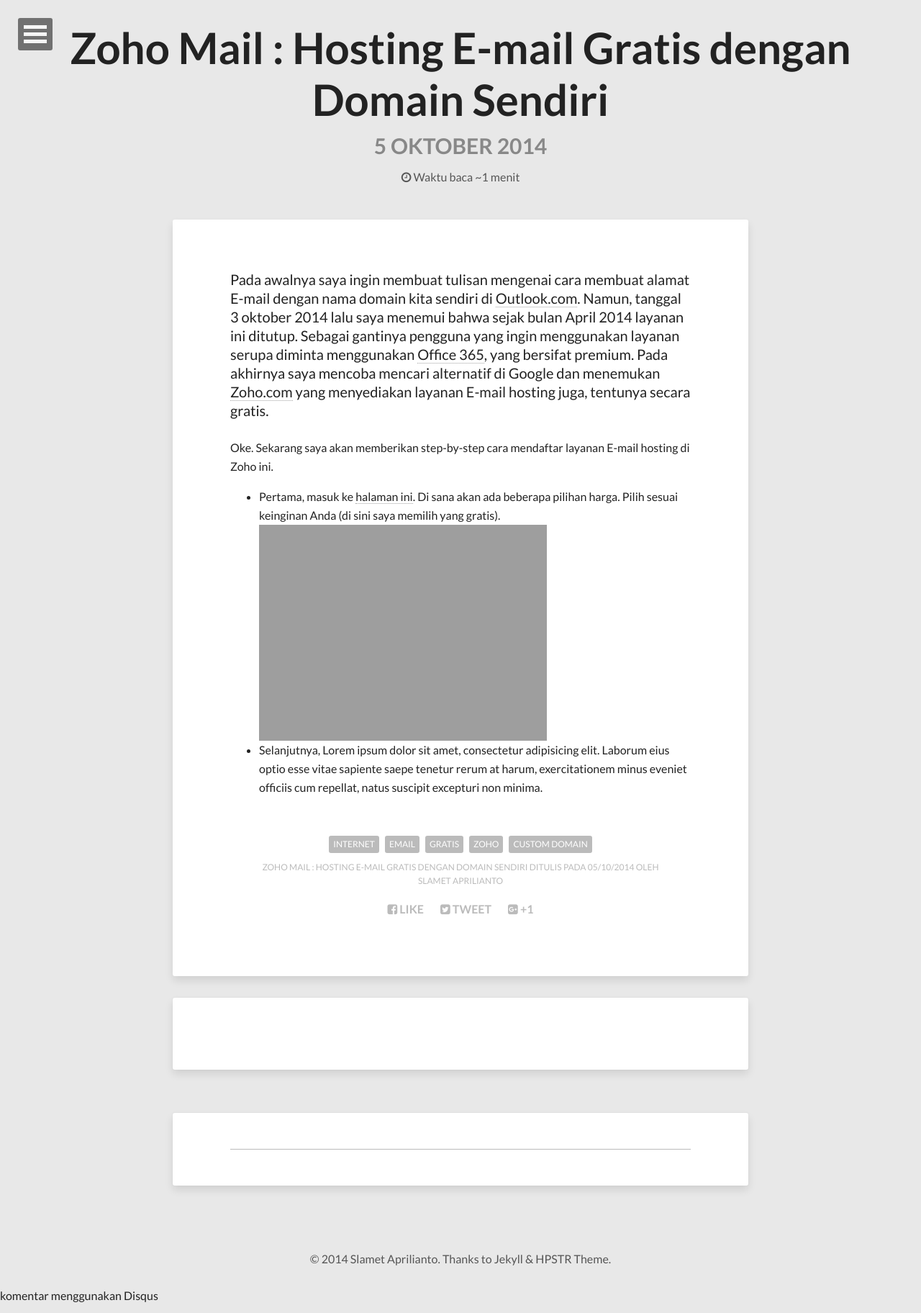
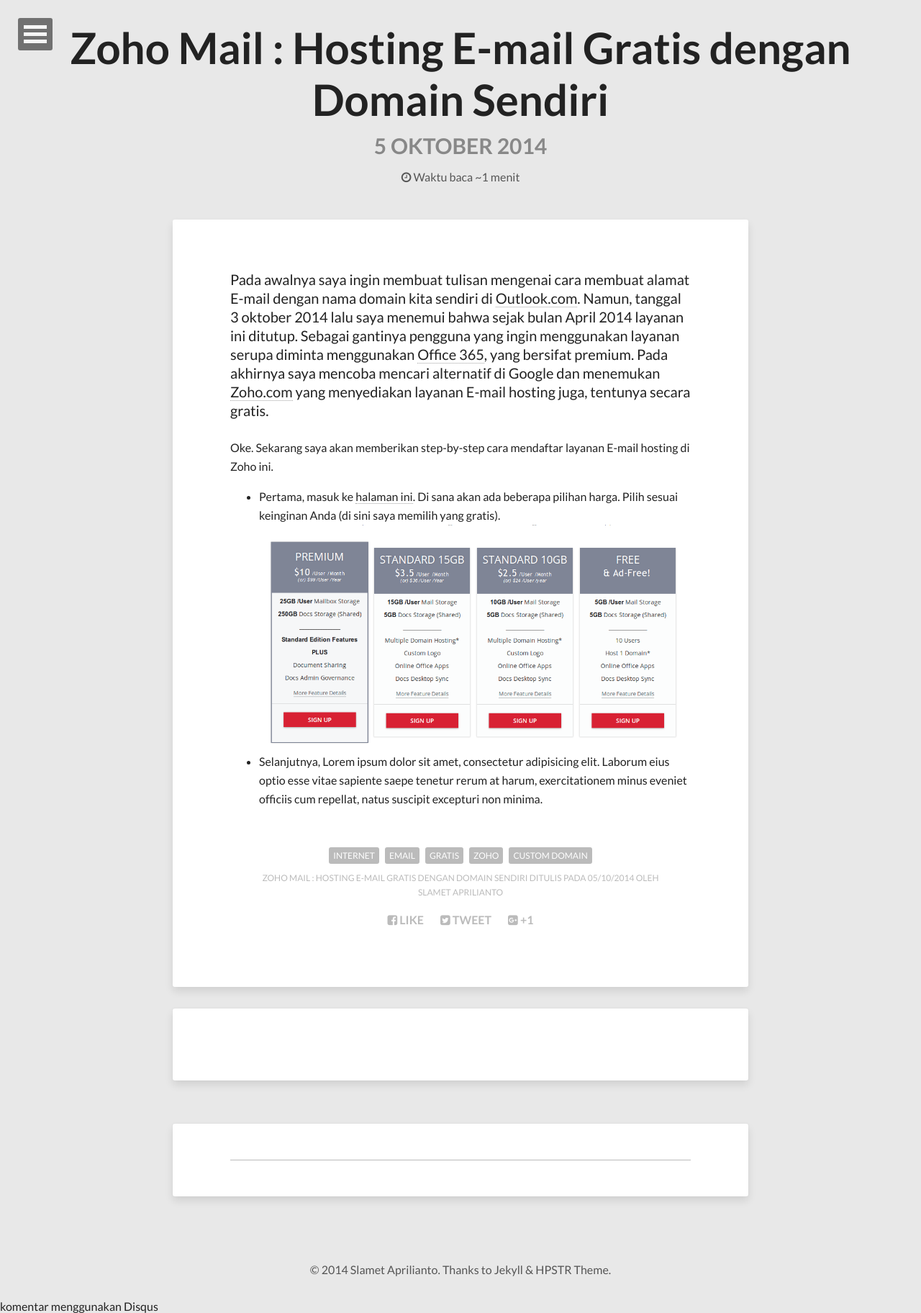
Before and after one commit to slamath/slamath.github.io, a Jekyll site: the page built from _posts/2014-10-05-zoho-mail-hosting-email-gratis.md, in a window 1280 px wide. Shown: the whole page at 72% size. Built offline with Jekyll 4.4.1, drawn with Linux system fonts in a browser that asks for light colours; nearby versions of some CDN libraries; comment, search, counter and statistics services are not loaded.

Commit message:
Initial commit

```diff
--- a/_posts/2014-10-05-zoho-mail-hosting-email-gratis.md
+++ b/_posts/2014-10-05-zoho-mail-hosting-email-gratis.md
@@ -12,5 +12,5 @@
 Oke. Sekarang saya akan memberikan step-by-step cara mendaftar layanan E-mail hosting di Zoho ini.
 
 * Pertama, masuk ke [halaman ini](https://www.zoho.com/mail/zohomail-pricing.html). Di sana akan ada beberapa pilihan harga. Pilih sesuai keinginan Anda (di sini saya memilih yang gratis).
-![Daftar Harga]({{site.url}}/images/post/zohomail-1.jpg)
+![Daftar Harga]({{site.url}}/images/post/zohomail-1.png)
 * Selanjutnya, Lorem ipsum dolor sit amet, consectetur adipisicing elit. Laborum eius optio esse vitae sapiente saepe tenetur rerum at harum, exercitationem minus eveniet officiis cum repellat, natus suscipit excepturi non minima.
```
